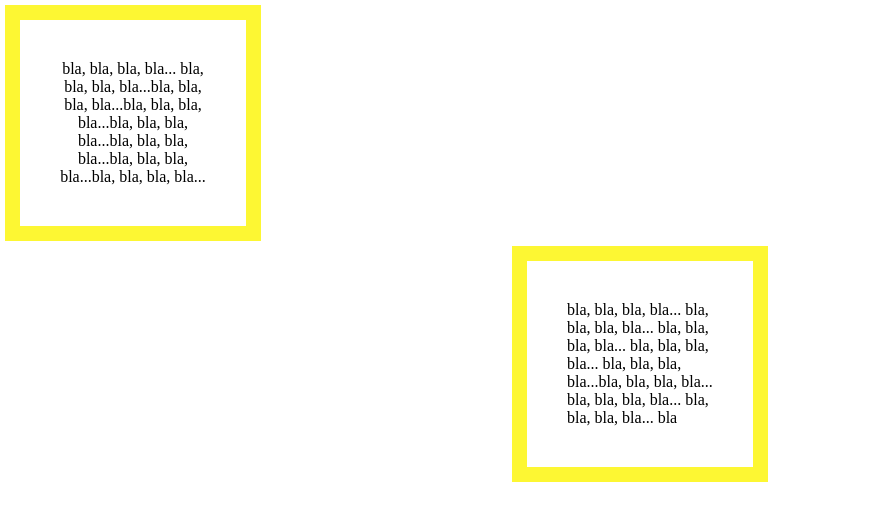
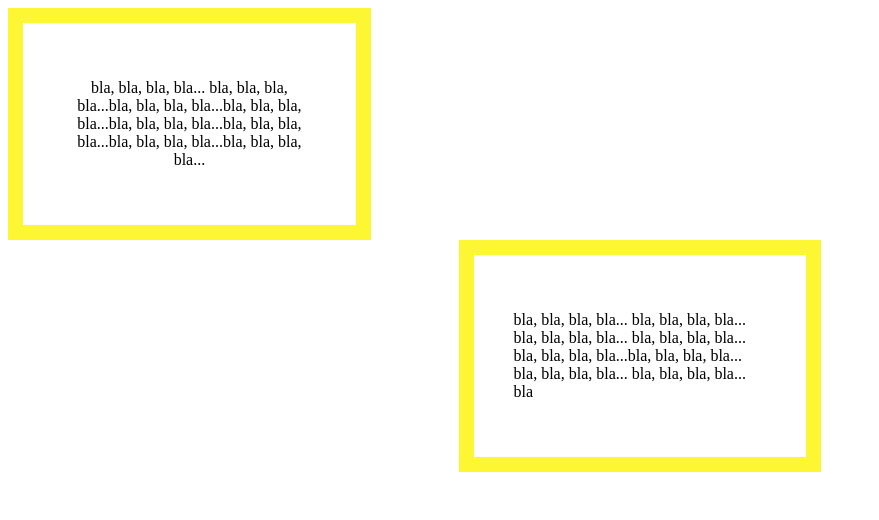
Before and after one commit to AmySeo12/margenes-automaticos, a plain HTML site: page index.html in a window 1280 px wide. Shown: the whole page, without its empty margins (0-879 px from the left). Drawn offline with Linux system fonts and the light colour scheme.

Commit message:
arreglando mis codigos

```diff
--- a/main.css
+++ b/main.css
@@ -1,12 +1,6 @@
-*{
-	box-sizing: border-box;
-	padding: 0px;
-	margin: 0px;
-}
 div{
 	width: 20%;
 	border: #FDF733 15px solid;
-	margin: 5px;
 	padding: 40px;
 }
 .div2{
```
